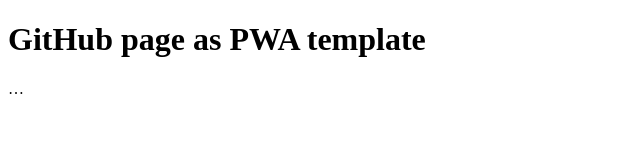
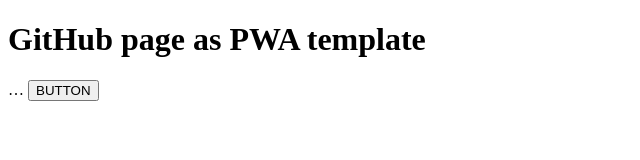
Before and after one commit to meira-s-nishiyama/PWA, a plain HTML site: page index.html in a window 1280 px wide. Shown: the whole page, without its empty margins (0-640 px from the left). Drawn offline with Linux system fonts and the light colour scheme.

Commit message:
Update index.html

```diff
--- a/index.html
+++ b/index.html
@@ -10,6 +10,7 @@
     <body>
         <h1>GitHub page as PWA template</h1>
         …
+        <button type="button" onclick="Button_click()">BUTTON</button>
 <script>
 if (navigator.serviceWorker) {
     navigator.serviceWorker.register (
```
